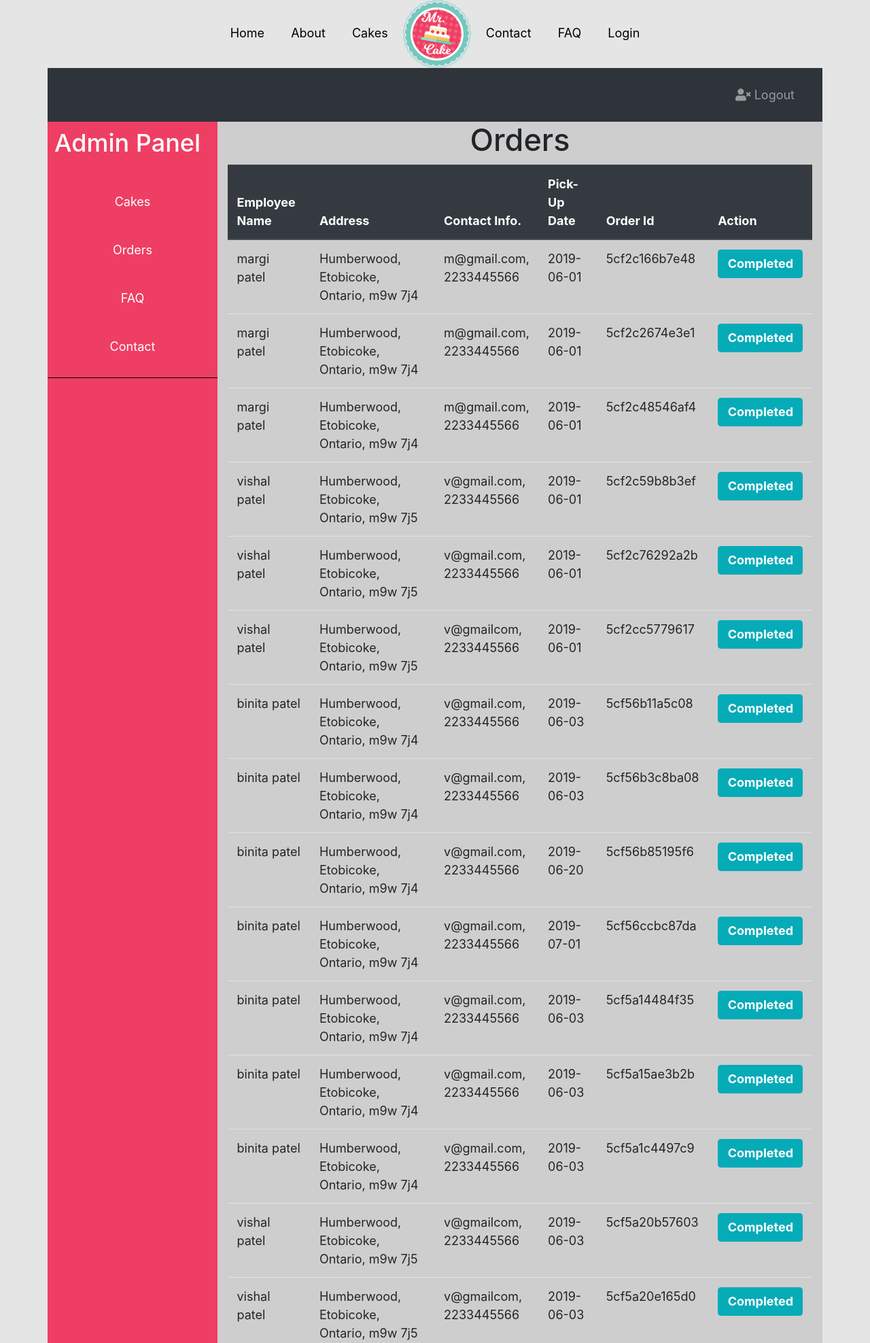
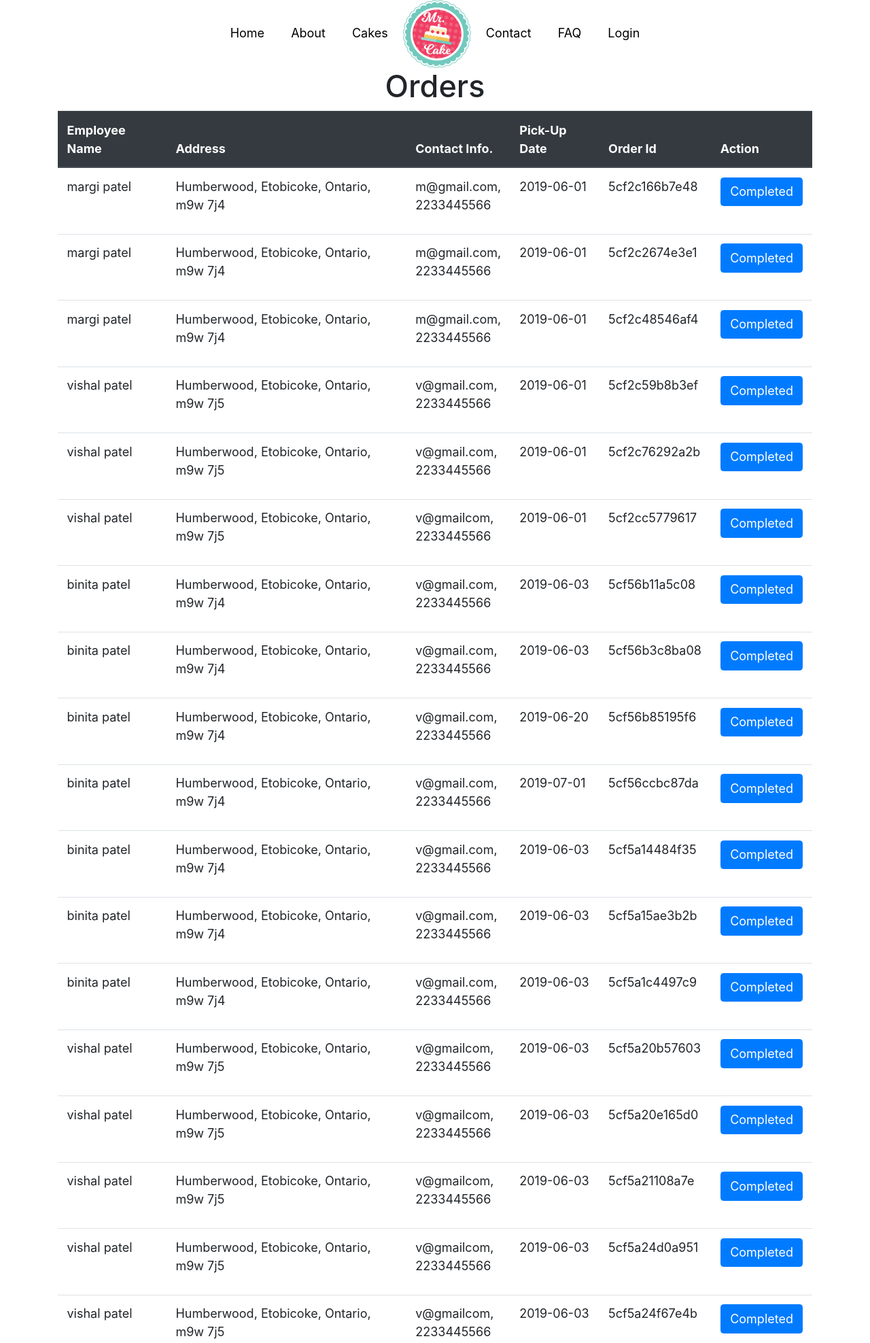
Before and after one commit to divinshah/thecakeproject, a PHP site: page /listOrdersAdmin.php in a window 1280 px wide. Shown: the top 1975 px of the page at 68% size. Run offline with PHP 8.4, Linux system fonts and the light colour scheme; data comes from the database, SQL or seed files in the repository; some libraries are stand-ins or nearby versions.

Commit message:
margi amended orders feature files

```diff
--- a/checkout.php
+++ b/checkout.php
@@ -1,3 +1,4 @@
+<!--checkout page(Margi Patel)-->
 <!--
 <!DOCTYPE html>
 <html>
@@ -335,7 +336,7 @@
     <!--cake id and Details(Cake Name, Cake Description)-->
     <div>
         <input type="hidden" name="cake_name" value="<?=$mycake->cakeName?>" />
-        <input type="hidden" name="cake_id" value="<?=$mycake->cakeImage?>" />
+        <input type="hidden" name="cake_img" value="<?=$mycake->cakeImage?>" />
         <input type="hidden" name="cake_desc" value="<?=$mycake->cakeDesc?>" />
 
     </div>
--- a/class/Checkout.php
+++ b/class/Checkout.php
@@ -1,5 +1,5 @@
 <?php
-
+//class file for checkout and order functionality
 class Checkout{
 
 
@@ -8,7 +8,7 @@ class Checkout{
     {
         //$order_id = uniqid(); //order id
         $sql = "INSERT INTO checkout_delivery_info (firstname, lastname, streetname, city, province, postal_code, email_id, phone_no, delivery_date, order_id )
-                VALUES( :firstname, :lastname, :streetname, :city, :province, :postal_code, :email_id, :phone_no, :delivery_date, :order_id)"; //sql query to insert all details for an employee and also which post applied for (means job_id as a foreign key from JobPosition_admin table)
+                VALUES( :firstname, :lastname, :streetname, :city, :province, :postal_code, :email_id, :phone_no, :delivery_date, :order_id)";
 
     $pst = $dbcon->prepare($sql); //prepare statement
 
--- a/listOrdersAdmin.php
+++ b/listOrdersAdmin.php
@@ -1,5 +1,5 @@
 
-<!--List of Employees Page at Admin Side (list of Employees) -->
+<!--List of Orders Page at Admin Side (list of Orders) -->
 
 <!DOCTYPE html>
 <html>
@@ -7,72 +7,11 @@
 <?php require "header.php" ?>
 <link rel="stylesheet" href="index.css">
 <link rel="stylesheet" href="https://maxcdn.bootstrapcdn.com/bootstrap/4.3.1/css/bootstrap.min.css">
-<link rel="stylesheet" href="styles/adminStyle.css">
 <script src="https://ajax.googleapis.com/ajax/libs/jquery/3.4.0/jquery.min.js"></script>
 <script src="https://maxcdn.bootstrapcdn.com/bootstrap/4.3.1/js/bootstrap.min.js"></script>
 <link rel="stylesheet" href="https://use.fontawesome.com/releases/v5.8.2/css/all.css" integrity="sha384-oS3vJWv+0UjzBfQzYUhtDYW+Pj2yciDJxpsK1OYPAYjqT085Qq/1cq5FLXAZQ7Ay" crossorigin="anonymous">
 
-<!--Margi added JS Script-->
-
-<!--<script type="text/javascript">
-var $jj = jQuery.noConflict();
-$jj(document).ready(function () {
-    $jj('.delivery-confirm').on('click', function () {
-        var _this = $jj(this);
-        $jj.confirm({
-            title: 'Confirm!',
-            content: 'Are you sure? Once confirmed, you cannot dispute this transaction.',
-            buttons: {
-                confirm: function () {
-                    _this.closest('form').submit();$("#confirmbutton").prop("disabled",true);
-                },
-                cancel: function () {
-
-                }
-            }
-        });
-    });
-
-});
-</script>-->
-
 </head>
-<nav class="navbar navbar-expand-sm navbar-dark bg-dark p-0">
-    <div class="container">
-        <ul class="navbar-nav ml-auto">
-          <li class="nav-item">
-            <a href="logout.php" class="nav-link">
-              <i class="fas fa-user-times"></i> Logout
-            </a>
-          </li>
-        </ul>
-      </div>
-  </nav>
- <div class="wrapper">
-  <nav id="sidebar" class="bg-secondary">
-      <div class="sidebar-header ">
-        <h2>Admin Panel</h2>
-      </div>
-
-      <ul class="list-unstyled components">
-        <li class="active">
-          <a href="products/addcake.php">Cakes</a>
-        </li>
-		<br>
-        <li class="active">
-          <a href="listJobPostsAdmin.php">Orders</a>
-        </li>
-        <br>
-         <li class="active">
-          <a href="faq/addFaq.php">FAQ</a>
-        </li>
-        <br>
-         <li class="active">
-          <a href="listfaqs_admin.php">Contact</a>
-        </li>
-        <br>
-      </ul>
-    </nav>
 
 <body class="container" style="padding-left: 0px;
 padding-right: 0px; margin: 0 auto; width: 1200px;">
@@ -90,9 +29,6 @@ padding-right: 0px; margin: 0 auto; width: 1200px;">
               <th>Employee Name</th>
               <!--<th>Order Detail</th>-->
               <th>Address</th>
-              <!--<th>Skill Requirements</th>
-              <th>Job Requirements</th> -->
-              <!--<th>Description</th> -->
               <th>Contact Info.</th>
               <th>Pick-Up Date</th>
               <th>Order Id</th>
@@ -105,25 +41,21 @@ padding-right: 0px; margin: 0 auto; width: 1200px;">
 
         require_once ('database/Database.php');
         require_once ('class/Checkout.php');
-   //require_once 'Order.php';
+
 
             $dbcon = Database::getDb();
             $cd = new Checkout();
             $mycust =  $cd->getAllCustomerWithDetails(Database::getDb()); //
 
-            //display all list of employee
+            //display all list of customer details with orderid
             foreach($mycust as $cutomerdetail)
             {
                 echo "" .
                         "<tr>" .
 
-                            //echo "<ul class='list-group'>" .
-                            //"<li class='list-group-item'>" .
                             "<td class='w-18'>" . $cutomerdetail->firstname . " " . $cutomerdetail->lastname . "</td>" .
-                                        // $employee->job_id  .
-                            //"<td>" . $cutomerdetail->job_title . "</td>" .
                             "<td>" . $cutomerdetail->streetname . ", " . $cutomerdetail->city . ", " . $cutomerdetail->province . ", " .
-                                        $cutomerdetail->postal_code . "</td>".
+                                     $cutomerdetail->postal_code . "</td>".
                             "<td>" . $cutomerdetail->email_id . ", " . "<br>" . $cutomerdetail->phone_no . "</td>" .
                             "<td>" . $cutomerdetail->delivery_date . "</td>".
                             "<td>" . $cutomerdetail->order_id . "</td>".
@@ -135,26 +67,10 @@ padding-right: 0px; margin: 0 auto; width: 1200px;">
                             "<input type='submit' name='delete' value='Completed'  class='btn btn-primary'/>" .
                             "</form>" .
                             "<br>" .
-                            //"<form action='' method='post'>".
-                            //"<input type='hidden' name = 'id' value='$cutomerdetail->id' />" .
-                            //"<input type='submit' name='delete' value='Processing'  class='btn btn-primary'/>" .
-                            //"</form>" .
 
-                            //"</li>" .
-                            // "</ul>";
                             "</td>" .
 
-
-                    //margi trying to hide row
-
-                  /*  "<form action='' method='post' class='delivery-confirm'>" .
-                    "<input type='hidden' name='id' value='$cutomerdetail->id'' > " .
-                    "<input type='button' value='CONFIRM' class='delivery-confirm' id='confirmbutton'
-                    <?php echo $cutomerdetail->id ? 'disabled' : ''; ?>/>" .
-                    "</form>" .
-                    */
-
-                    "</tr>";
+                        "</tr>";
 
             }
 
@@ -166,8 +82,6 @@ padding-right: 0px; margin: 0 auto; width: 1200px;">
     </div>
    </div>
   </main>
-  </div>
-  </div>
   <!--footer-->
 <?php include "footer.php" ?>
 </body>
--- a/products/productdetail.php
+++ b/products/productdetail.php
@@ -34,7 +34,7 @@ $mycake = $b->getCakeById($id, $dbcon);
               </select><br/>
             $mycake->cakeDesc <br/> " .
 
-            //link for checkout page
+            //margi added link for checkout page using cake id
         "<a href='../checkout.php?id=".$id."' class = 'btn-primary pull-right' style='padding:5px;margin:20px;'> " . "Buy " . "</a>" ;
 
       ?>
--- a/response.php
+++ b/response.php
@@ -1,4 +1,4 @@
-
+<!--response page(Margi Patel)-->
 <!DOCTYPE html>
 <html>
 <head>
@@ -37,9 +37,6 @@ require_once ('class/Checkout.php');
     //print_r($_POST);
     //die();
 
-//Margi added for click on submit button
-//if(isset($_POST['confirm_order'])) {
-          //$email_id = $_POST['email_id'];
 $response_msg = false;
 if(isset($_POST['confirm_order']))
 {
```
Also changed, not shown: orderDetail.php (+6 -40 lines).
